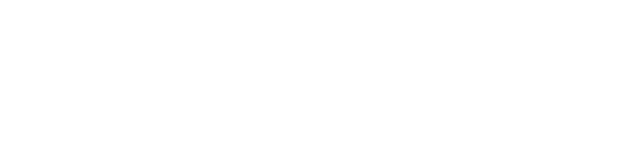
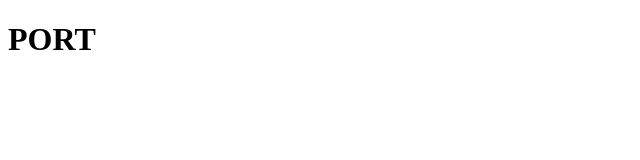
Before and after one commit to RafaelHDSV/Portf-lio, a plain HTML site: page index.html in a window 1280 px wide. Shown: the whole page, without its empty margins (0-640 px from the left). Drawn offline with Linux system fonts and the light colour scheme.

Commit message:
Updating index.html

```diff
--- a/index.html
+++ b/index.html
@@ -5,5 +5,7 @@
 		<meta name="viewport" content="width=device-width, initial-scale=1.0" />
 		<title>Document</title>
 	</head>
-	<body></body>
+	<body>
+		<h1>PORT</h1>
+	</body>
 </html>
```
